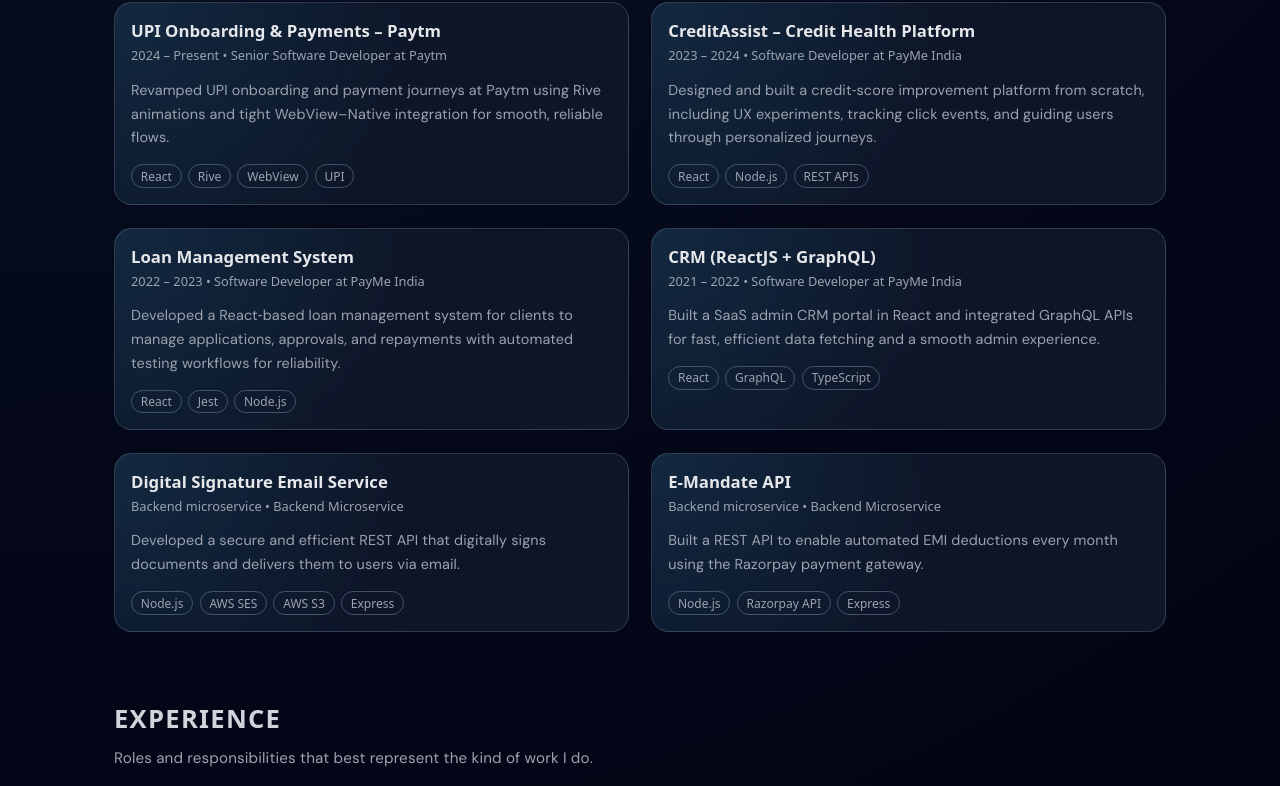
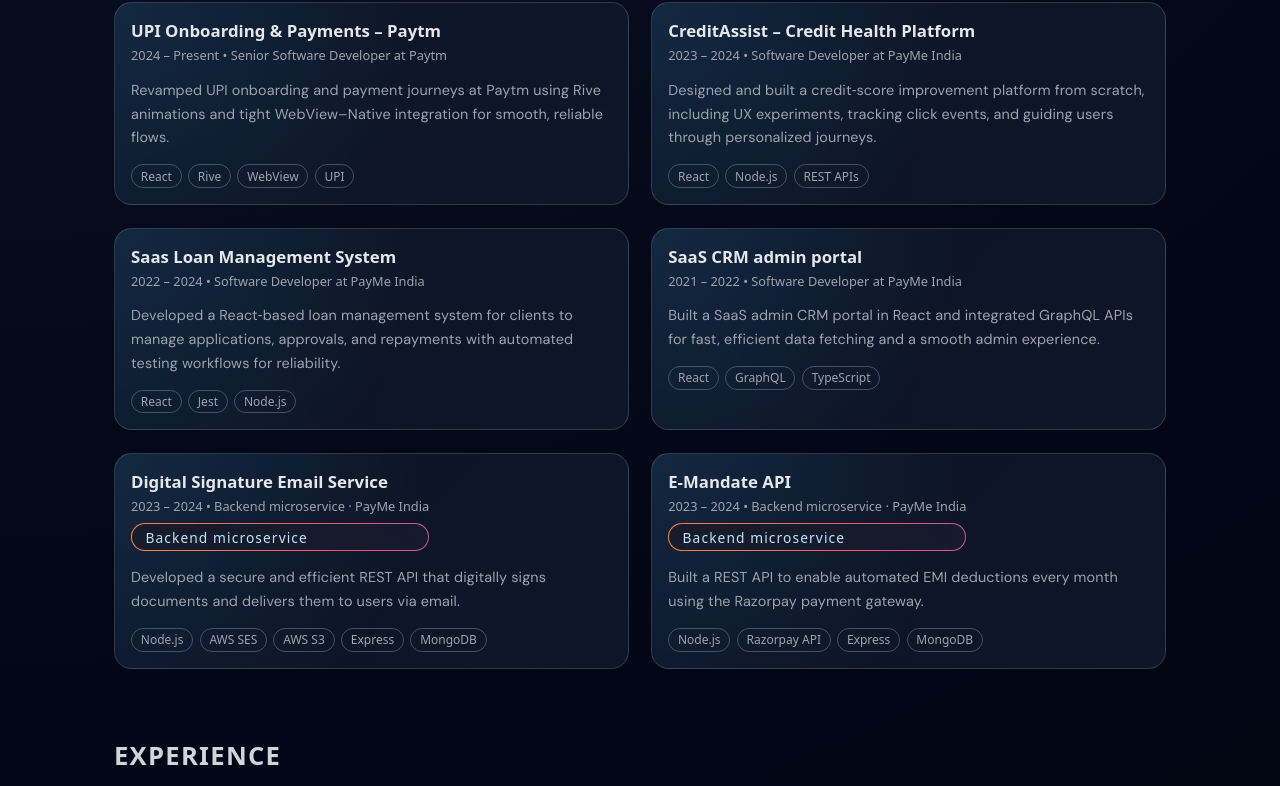
Before and after one commit to Ekaiva/pramo-portfolio, a React (Vite) app: page / in a window 1280 px wide. Shown: the part 1174-1960 px from the top of the page. Built offline with nearby package versions, Linux system fonts and the light colour scheme.

Commit message:
added backend micro serivces

```diff
--- a/src/App.tsx
+++ b/src/App.tsx
@@ -34,15 +34,15 @@
     role: 'Software Developer at PayMe India'
   },
   {
-    title: 'Loan Management System',
-    period: '2022 – 2023',
+    title: 'Saas Loan Management System',
+    period: '2022 – 2024',
     description:
       'Developed a React‑based loan management system for clients to manage applications, approvals, and repayments with automated testing workflows for reliability.',
     tech: ['React', 'Jest', 'Node.js'],
     role: 'Software Developer at PayMe India'
   },
   {
-    title: 'CRM (ReactJS + GraphQL)',
+    title: 'SaaS CRM admin portal',
     period: '2021 – 2022',
     description:
       'Built a SaaS admin CRM portal in React and integrated GraphQL APIs for fast, efficient data fetching and a smooth admin experience.',
@@ -51,19 +51,19 @@
   },
   {
     title: 'Digital Signature Email Service',
-    period: 'Backend microservice',
+    period: '2023 – 2024',
     description:
       'Developed a secure and efficient REST API that digitally signs documents and delivers them to users via email.',
-    tech: ['Node.js', 'AWS SES', 'AWS S3', 'Express'],
-    role: 'Backend Microservice'
+    tech: ['Node.js', 'AWS SES', 'AWS S3', 'Express', 'MongoDB'],
+    role: 'Backend microservice · PayMe India'
   },
   {
     title: 'E‑Mandate API',
-    period: 'Backend microservice',
+    period: '2023 – 2024',
     description:
       'Built a REST API to enable automated EMI deductions every month using the Razorpay payment gateway.',
-    tech: ['Node.js', 'Razorpay API', 'Express'],
-    role: 'Backend Microservice'
+    tech: ['Node.js', 'Razorpay API', 'Express', 'MongoDB'],
+    role: 'Backend microservice · PayMe India'
   }
 ];
 
@@ -111,7 +111,7 @@
 ];
 
 const App: React.FC = () => {
-  const experience = formatExperienceSince(new Date(2021, 5, 1));
+  const experience = formatExperienceSince(new Date(2021, 6, 1));
   const [isNavOpen, setIsNavOpen] = React.useState(false);
 
   const handleScrollTo = (id: string) => {
@@ -318,10 +318,13 @@
                 <article className="card" key={project.title}>
                   <div className="card-header">
                     <div>
-                      <div className="card-title">{project.title}</div>
-                      <div className="card-meta">
-                        {project.period} • {project.role}
-                      </div>
+                  <div className="card-title">{project.title}</div>
+                  <div className="card-meta">
+                    {project.period} • {project.role}
+                  </div>
+                  {project.role.startsWith('Backend microservice') && (
+                    <div className="project-pill-backend contact-value">Backend microservice</div>
+                  )}
                     </div>
                   </div>
                   <p className="card-body">{project.description}</p>
--- a/src/styles.css
+++ b/src/styles.css
@@ -511,6 +511,14 @@
   color: #9ca3af;
 }
 
+.project-pill-backend {
+  margin-top: 0.25rem;
+  font-size: 0.72rem;
+  letter-spacing: 0.08em;
+  display: inline-flex;
+  align-items: center;
+}
+
 .card-body {
   font-size: 0.9rem;
   color: #9ca3af;
```
